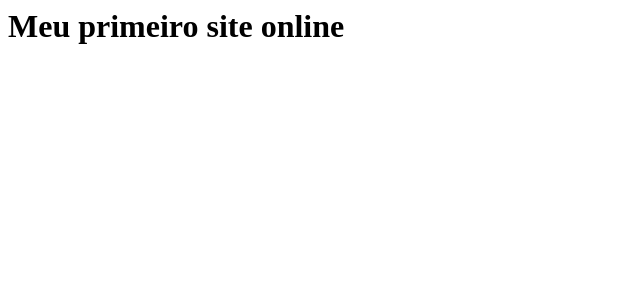
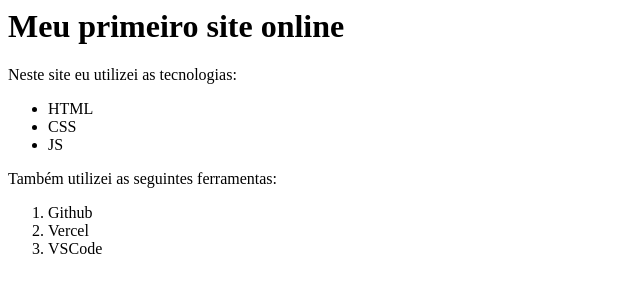
Before and after one commit to LudsonMoreira/meuPrimeiroSite, a plain HTML site: page index.html in a window 1280 px wide. Shown: the whole page, without its empty margins (0-640 px from the left). Drawn offline with Linux system fonts and the light colour scheme.

Commit message:
atualização do código

```diff
--- a/index.html
+++ b/index.html
@@ -6,6 +6,18 @@
 
 <body>
     <h1>Meu primeiro site online</h1>
+    <p>Neste site eu utilizei as tecnologias:</p>
+    <ul>
+        <li>HTML</li>
+        <li>CSS</li>
+        <li>JS</li>
+    </ul>
+    <p>Também utilizei as seguintes ferramentas:</p>
+    <ol>
+        <li>Github</li>
+        <li>Vercel</li>
+        <li>VSCode</li>
+    </ol>
 </body>
 
 </html>
```
